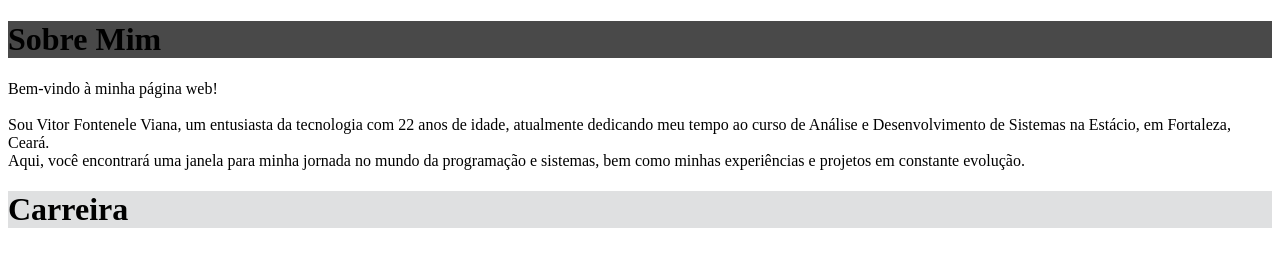
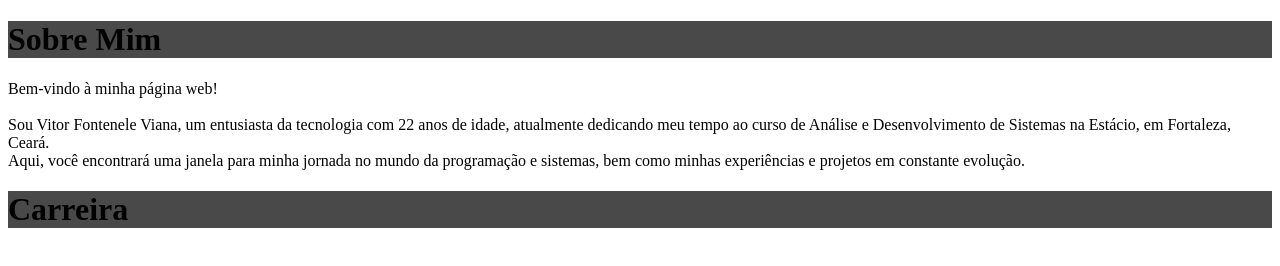
Before and after one commit to vitor-fv/projeto-i, a plain HTML site: page index.html in a window 1280 px wide. Drawn offline with Linux system fonts and the light colour scheme.

Commit message:
Update index.html

```diff
--- a/index.html
+++ b/index.html
@@ -54,7 +54,7 @@ mesmo elemento).
         programação e sistemas, bem como minhas experiências e projetos em constante evolução.
     </p>
 
-    <h1 id="cabecalho-dois" class="fundo-claro"> Carreira </h1>
+    <h1 id="cabecalho-dois" class="fundo-escuro"> Carreira </h1>
 
 </body>
 </html>
```
